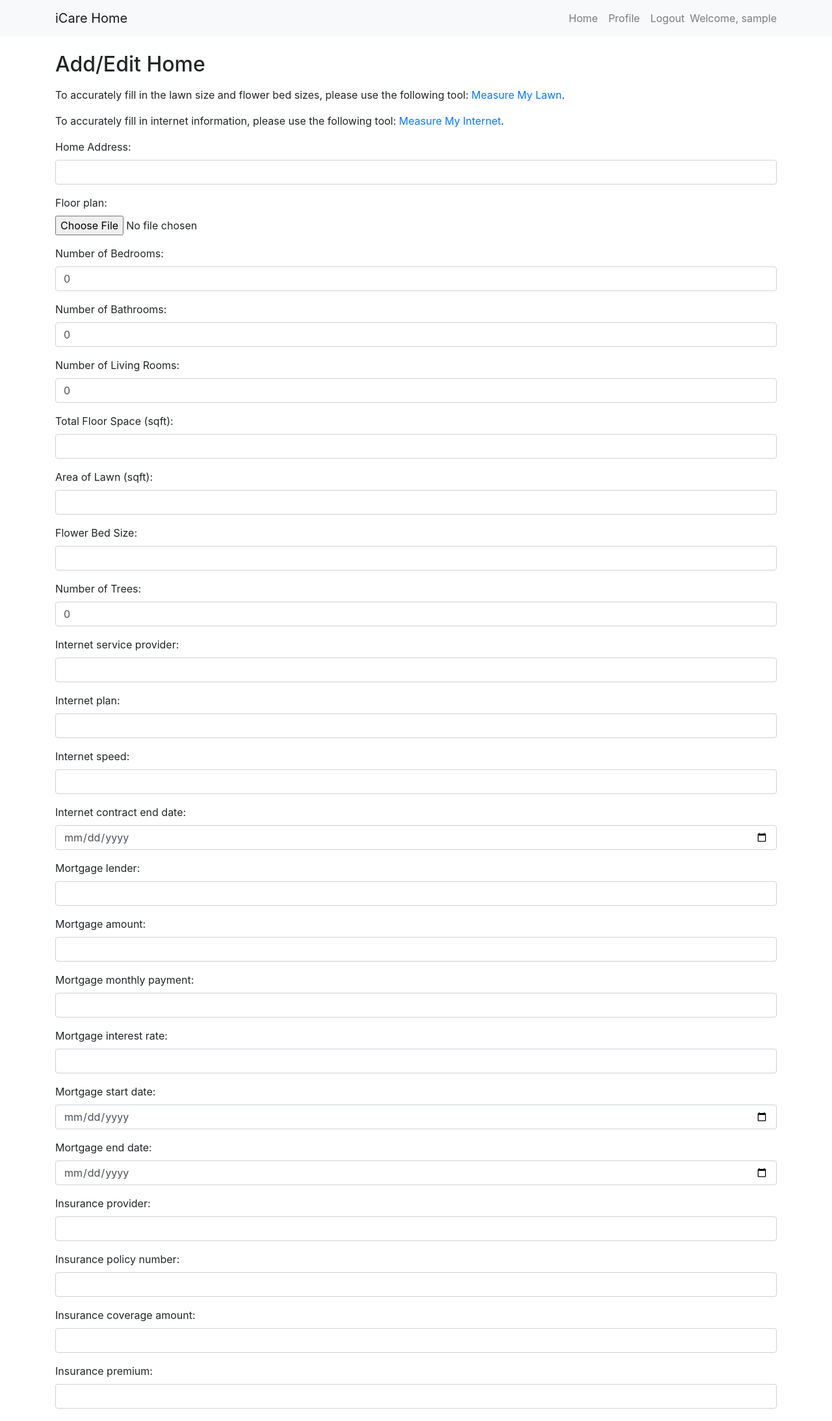
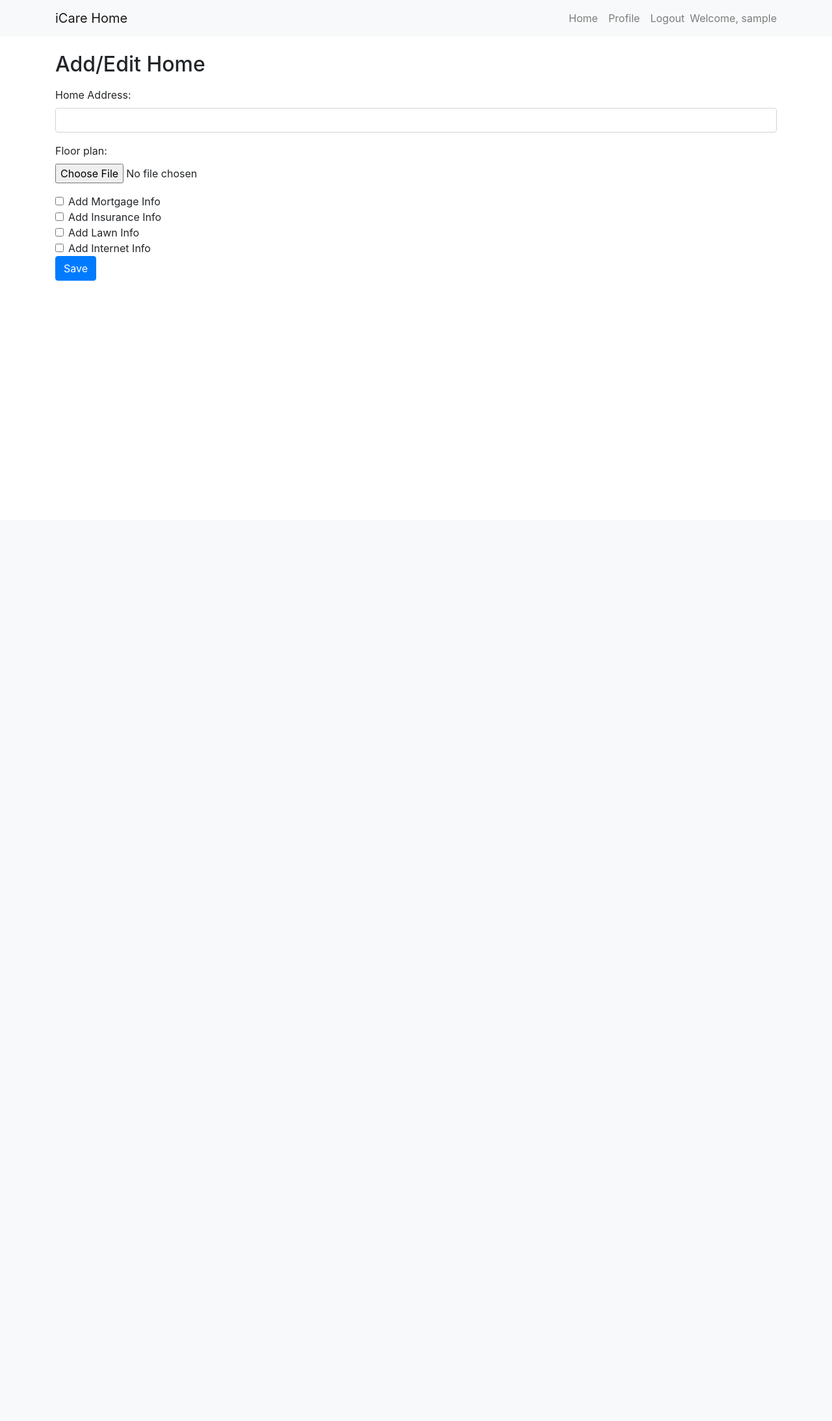
Before and after one commit to HunterRClark/icare_home, a Django app: page /homeowner/homes/add/ in a window 1280 px wide. Shown: the top 2187 px of the page at 65% size. After the commit the page ends 432 px from the top, so only its background shows below. Run offline with Django 4.2, Linux system fonts and the light colour scheme; the visitor is signed in with stand-in values (Sample User, id 1); some libraries are stand-ins or nearby versions.

Commit message:
finished lab demo 1

```diff
--- a/homeowner/forms.py
+++ b/homeowner/forms.py
@@ -80,6 +80,7 @@ class HomeForm(forms.ModelForm):
             'insurance_coverage_amount', 'insurance_premium', 'insurance_start_date',
             'insurance_end_date'
         ]
+
         widgets = {
             'address': forms.TextInput(attrs={'class': 'form-control'}),
             'floor_plan': forms.FileInput(attrs={'class': 'form-control-file'}),
--- a/homeowner/models.py
+++ b/homeowner/models.py
@@ -39,9 +39,9 @@ class Home(models.Model):
     insurance_end_date = models.DateField(blank=True, null=True)
     # Interior Details
     floor_plan = models.ImageField(upload_to='floor_plans/', blank=True, null=True)
-    number_of_bedrooms = models.PositiveIntegerField(_("Number of Bedrooms"), default=0)
-    number_of_bathrooms = models.PositiveIntegerField(_("Number of Bathrooms"), default=0)
-    number_of_living_rooms = models.PositiveIntegerField(_("Number of Living Rooms"), default=0)
+    number_of_bedrooms = models.PositiveIntegerField(_("Number of Bedrooms"), default=0, blank=True, null=True)
+    number_of_bathrooms = models.PositiveIntegerField(_("Number of Bathrooms"), default=0, blank=True, null=True)
+    number_of_living_rooms = models.PositiveIntegerField(_("Number of Living Rooms"), default=0, blank=True, null=True)
     total_floor_space = models.DecimalField(_("Total Floor Space (sqft)"), max_digits=10, decimal_places=2, blank=True, null=True)
     #Exterior Details
     lawn_size = models.DecimalField(_("Area of Lawn (sqft)"), max_digits=7, decimal_places=2, blank=True, null=True)
--- a/homeowner/templates/homeowner/home_form.html
+++ b/homeowner/templates/homeowner/home_form.html
@@ -1,29 +1,155 @@
 <!-- homeowner/templates/homeowner/home_form.html -->
 {% extends 'base_generic.html' %}
+{% load widget_tweaks %}
 
 {% block content %}
+{% if messages %}
+<div class="alert alert-info">
+    {% for message in messages %}
+    <p>{{ message }}</p>
+    {% endfor %}
+</div>
+{% endif %}
 <div class="container mt-4">
     <h2 class="mb-3">Add/Edit Home</h2>
-    <div class="mb-3">
-        <p>To accurately fill in the lawn size and flower bed sizes, please use the following tool: <a href="https://www.measuremylawn.com" target="_blank">Measure My Lawn</a>.</p>
-        <p>To accurately fill in internet information, please use the following tool: <a href="https://www.highspeedinternet.com/how-much-internet-speed-do-i-need" target="_blank">Measure My Internet</a>.</p>
-    </div>
     <form method="post" enctype="multipart/form-data" class="needs-validation" novalidate>
         {% csrf_token %}
+        {% if form.non_field_errors %}
+            <div class="alert alert-danger">
+                <strong>Errors:</strong>
+                {% for error in form.non_field_errors %}
+                    <p>{{ error }}</p>
+                {% endfor %}
+            </div>
+        {% endif %}
+
+        <!-- Always shown fields -->
+        <div class="form-group">
+            {{ form.address.label_tag }}
+            {{ form.address|add_class:"form-control" }}
+            {% for error in form.address.errors %}
+                <div class="invalid-feedback">
+                    {{ error }}
+                </div>
+            {% endfor %}
+        </div>
+        <div class="form-group">
+            {{ form.floor_plan.label_tag }}
+            {{ form.floor_plan|add_class:"form-control-file" }}
+            {% for error in form.floor_plan.errors %}
+                <div class="invalid-feedback">
+                    {{ error }}
+                </div>
+            {% endfor %}
+        </div>
+
+        <!-- Checkbox toggles for advanced sections -->
+        <div class="form-check">
+            <input class="form-check-input" type="checkbox" id="mortgageInfoToggle">
+            <label class="form-check-label" for="mortgageInfoToggle">Add Mortgage Info</label>
+        </div>
+        <div class="form-check">
+            <input class="form-check-input" type="checkbox" id="insuranceInfoToggle">
+            <label class="form-check-label" for="insuranceInfoToggle">Add Insurance Info</label>
+        </div>
+        <div class="form-check">
+            <input class="form-check-input" type="checkbox" id="lawnInfoToggle">
+            <label class="form-check-label" for="lawnInfoToggle">Add Lawn Info</label>
+        </div>
+        <div class="form-check">
+            <input class="form-check-input" type="checkbox" id="internetInfoToggle">
+            <label class="form-check-label" for="internetInfoToggle">Add Internet Info</label>
+        </div>
+
+        <!-- Hidden sections -->
+        <!-- Mortgage Info Section -->
+        <div id="mortgageInfo" style="display:none;">
             {% for field in form %}
+                {% if 'mortgage' in field.name %}
                     <div class="form-group">
-            {{ field.label_tag }} {{ field }}
-            {% if field.help_text %}
-            <small class="form-text text-muted">{{ field.help_text }}</small>
-            {% endif %}
+                        {{ field.label_tag }}
+                        {{ field|add_class:"form-control" }}
                         {% for error in field.errors %}
                             <div class="invalid-feedback">
                                 {{ error }}
                             </div>
                         {% endfor %}
                     </div>
+                {% endif %}
             {% endfor %}
+        </div>
+
+        <!-- Insurance Info Section -->
+        <div id="insuranceInfo" style="display:none;">
+            {% for field in form %}
+                {% if 'insurance' in field.name %}
+                    <div class="form-group">
+                        {{ field.label_tag }}
+                        {{ field|add_class:"form-control" }}
+                        {% for error in field.errors %}
+                            <div class="invalid-feedback">
+                                {{ error }}
+                            </div>
+                        {% endfor %}
+                    </div>
+                {% endif %}
+            {% endfor %}
+        </div>
+
+        <!-- Lawn Info Section -->
+        <div id="lawnInfo" style="display:none;">
+            {% for field in form %}
+                {% if 'lawn' in field.name or 'flower_bed_size' in field.name or 'number_of_trees' in field.name %}
+                    <div class="form-group">
+                        {{ field.label_tag }}
+                        {{ field|add_class:"form-control" }}
+                        {% for error in field.errors %}
+                            <div class="invalid-feedback">
+                                {{ error }}
+                            </div>
+                        {% endfor %}
+                    </div>
+                {% endif %}
+            {% endfor %}
+        </div>
+
+        <!-- Internet Info Section -->
+        <div id="internetInfo" style="display:none;">
+            {% for field in form %}
+                {% if 'internet' in field.name %}
+                    <div class="form-group">
+                        {{ field.label_tag }}
+                        {{ field|add_class:"form-control" }}
+                        {% for error in field.errors %}
+                            <div class="invalid-feedback">
+                                {{ error }}
+                            </div>
+                        {% endfor %}
+                    </div>
+                {% endif %}
+            {% endfor %}
+        </div>
+
         <button type="submit" class="btn btn-primary">Save</button>
     </form>
 </div>
+
+<script>
+    // Toggle display of sections based on checkbox state
+    document.addEventListener('DOMContentLoaded', function () {
+        document.getElementById('mortgageInfoToggle').addEventListener('change', function () {
+            document.getElementById('mortgageInfo').style.display = this.checked ? 'block' : 'none';
+        });
+        document.getElementById('insuranceInfoToggle').addEventListener('change', function () {
+            document.getElementById('insuranceInfo').style.display = this.checked ? 'block' : 'none';
+        });
+        document.getElementById('lawnInfoToggle').addEventListener('change', function () {
+            document.getElementById('lawnInfo').style.display = this.checked ? 'block' : 'none';
+        });
+        document.getElementById('internetInfoToggle').addEventListener('change', function () {
+            document.getElementById('internetInfo').style.display = this.checked ? 'block' : 'none';
+        });
+    });
+</script>
+
 {% endblock %}
--- a/homeowner/templates/homeowner/home_list.html
+++ b/homeowner/templates/homeowner/home_list.html
@@ -8,9 +8,9 @@
         <h1 class="h3">Your Homes</h1>
         <a href="{% url 'homeowner:home_add' %}" class="btn btn-primary">Add New Home</a>
     </div>
-    {% if home_list %}
+    {% if homes %}
     <div class="row">
-        {% for home in home_list %}
+        {% for home in homes %}
         <div class="col-md-4 mb-3">
             <div class="card h-100">
                 <div class="card-body">
--- a/homeowner/urls.py
+++ b/homeowner/urls.py
@@ -15,7 +15,7 @@ app_name = 'homeowner'
 
 urlpatterns = [
     path('register/', RegisterView.as_view(), name='register'),
-    path('profile/<int:pk>/', ProfileDetailView.as_view(), name='profile_detail'),  # For viewing the profile
+    path('profile/', ProfileDetailView.as_view(), name='profile_detail'),  # For viewing the profile
     path('profile/edit/', ProfileUpdateView.as_view(), name='edit_profile'),  # For editing the profile
     path('homes/', HomeListView.as_view(), name='home_list'),  # List of homes
     path('homes/add/', HomeCreateView.as_view(), name='home_add'),  # Add a new home
--- a/homeowner/views.py
+++ b/homeowner/views.py
@@ -4,8 +4,14 @@ from django.urls import reverse_lazy
 from django.views import generic
 from .forms import UserRegisterForm, ProfileForm, HomeForm
 from .models import Profile, Home
+from django.contrib import messages
 from django.contrib.auth.decorators import login_required
 from django.utils.decorators import method_decorator
+from django.http import HttpResponseRedirect
+import logging
+
+# Set up logging (typically at the top of the file)
+logger = logging.getLogger(__name__)
 
 # Existing RegisterView class
 class RegisterView(generic.CreateView):
@@ -51,7 +57,9 @@ class HomeListView(generic.ListView):
     context_object_name = 'homes'
 
     def get_queryset(self):
-        return self.request.user.homes.all()
+        queryset = self.request.user.homes.all()
+        print(queryset)  # This will print to your console
+        return queryset
 
 # HomeCreateView class to add a new home
 @method_decorator(login_required, name='dispatch')
@@ -73,6 +81,23 @@ class HomeUpdateView(generic.UpdateView):
     template_name = 'homeowner/home_form.html'
     success_url = reverse_lazy('homeowner:home_list')
 
+    def form_valid(self, form):
+        # The form is already valid here, so you can save it directly
+        self.object = form.save()
+        messages.success(self.request, "Home updated successfully!")
+        return HttpResponseRedirect(self.get_success_url())
+
+    def form_invalid(self, form):
+        # Log the form errors
+        logger.error("Form is not valid: %s", form.errors)
+        for field, errors in form.errors.items():
+            for error in errors:
+                messages.error(self.request, f"Error in the {field}: {error}")
+
+        # If the form is invalid, this method will be called
+        messages.error(self.request, "Error updating home. Please check the form for errors.")
+        return self.render_to_response(self.get_context_data(form=form))
+
 # HomeDeleteView class to delete an existing home
 @method_decorator(login_required, name='dispatch')
 class HomeDeleteView(generic.DeleteView):
--- a/templates/base_generic.html
+++ b/templates/base_generic.html
@@ -23,7 +23,7 @@
                         </li>
                         {% if user.is_authenticated %}
                             <li class="nav-item">
-                                <a class="nav-link" href="{% url 'homeowner:profile' %}">Profile</a>
+                                <a class="nav-link" href="{% url 'homeowner:profile_detail' %}">Profile</a>
                             </li>
                             <li class="nav-item">
                                 <a class="nav-link" href="{% url 'logout' %}">Logout</a>
```
Also changed, not shown: icare_home/settings.py (+15 -0 lines). Lines whose indentation alone changed are shown as unchanged.
